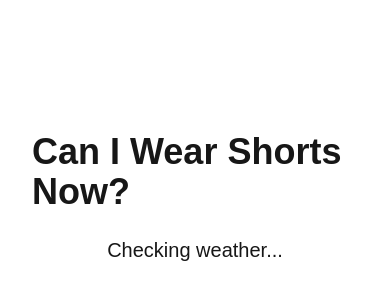
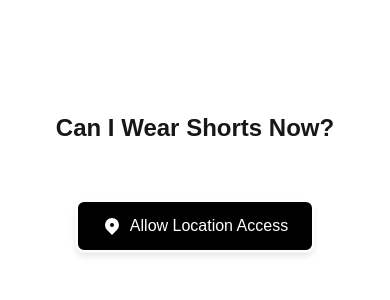
Before and after one commit to sunggyeol/caniwearshortsnow, a Next.js app: page / in a window 390 px wide. Shown: the part 224-524 px from the top of the page. Built offline with nearby package versions, Linux system fonts and the light colour scheme; no server answers.

Commit message:
fix: improve location access flow with a button

```diff
--- a/app/page.tsx
+++ b/app/page.tsx
@@ -4,7 +4,7 @@ export default function Home() {
   return (
     <div className="flex flex-col items-center justify-center min-h-screen p-8">
       <main className="flex flex-col items-center">
-        <h1 className="text-4xl font-bold mb-6">Can I Wear Shorts Now?</h1>
+        <h1 className="text-2xl md:text-4xl font-bold mb-6 whitespace-nowrap">Can I Wear Shorts Now?</h1>
         <LocationWeather />
       </main>
     </div>
--- a/components/LocationWeather.tsx
+++ b/components/LocationWeather.tsx
@@ -1,6 +1,6 @@
 'use client';
 
-import { useState, useEffect } from 'react';
+import { useState } from 'react';
 
 interface WeatherData {
   canWearShorts: boolean;
@@ -10,57 +10,99 @@ interface WeatherData {
 
 export default function LocationWeather() {
   const [weather, setWeather] = useState<WeatherData | null>(null);
-  const [loading, setLoading] = useState<boolean>(true);
+  const [loading, setLoading] = useState<boolean>(false);
   const [error, setError] = useState<string | null>(null);
 
-  useEffect(() => {
-    if (navigator.geolocation) {
-      navigator.geolocation.getCurrentPosition(
-        async (position) => {
+  const fetchWeather = async (latitude: number, longitude: number) => {
     try {
-            const { latitude, longitude } = position.coords;
+      setLoading(true);
       const response = await fetch(`/api/weather?lat=${latitude}&lon=${longitude}`);
-
       if (!response.ok) {
         throw new Error('Failed to fetch weather data');
       }
-
       const data = await response.json();
       setWeather(data);
-            setLoading(false);
     } catch (err) {
       setError('Could not get weather information');
+    } finally {
       setLoading(false);
     }
+  };
+
+  const handleGetLocation = () => {
+    if (navigator.geolocation) {
+      navigator.geolocation.getCurrentPosition(
+        (position) => {
+          const { latitude, longitude } = position.coords;
+          fetchWeather(latitude, longitude);
         },
         () => {
           setError('Location access denied');
-          setLoading(false);
         }
       );
     } else {
       setError('Geolocation not supported');
-      setLoading(false);
     }
-  }, []);
+  };
 
   if (loading) {
-    return <p className="text-xl">Checking weather...</p>;
+    return (
+      <div className="flex flex-col items-center justify-center">
+        <div className="animate-pulse text-xl">Checking weather...</div>
+      </div>
+    );
   }
 
   if (error) {
-    return <p className="text-xl text-red-500">{error}</p>;
+    return (
+      <div className="text-center">
+        <p className="text-xl text-red-500 mb-4">{error}</p>
+        <button
+          className="px-6 py-3 bg-blue-500 hover:bg-blue-600 text-white font-medium rounded-lg
+          shadow-md transition duration-300 ease-in-out transform hover:scale-105 focus:outline-none
+          focus:ring-2 focus:ring-blue-400 focus:ring-opacity-50"
+          onClick={handleGetLocation}
+        >
+          Try Again
+        </button>
+      </div>
+    );
+  }
+
+  if (!weather) {
+    return (
+      <div className="text-center p-8 flex flex-col items-center justify-center">
+        <button
+          className="px-6 py-3 bg-black text-white font-medium rounded-lg
+          border-2 border-white shadow-lg transition duration-300 ease-in-out
+          transform hover:scale-105 focus:outline-none focus:ring-2 focus:ring-white
+          focus:ring-opacity-50 flex items-center justify-center w-auto mx-auto"
+          onClick={handleGetLocation}
+          style={{ boxShadow: '0 0 0 1px rgba(255, 255, 255, 0.5), 0 4px 6px rgba(0, 0, 0, 0.1)' }}
+        >
+          <svg
+            className="w-5 h-5 mr-2"
+            fill="currentColor"
+            viewBox="0 0 20 20"
+            xmlns="http://www.w3.org/2000/svg"
+          >
+            <path fillRule="evenodd" d="M5.05 4.05a7 7 0 119.9 9.9L10 18.9l-4.95-4.95a7 7 0 010-9.9zM10 11a2 2 0 100-4 2 2 0 000 4z" clipRule="evenodd"></path>
+          </svg>
+          Allow Location Access
+        </button>
+      </div>
+    );
   }
 
   return (
     <div className="text-center">
       <h1 className="text-5xl font-bold mb-4">
-        {weather?.canWearShorts ? 'YES!' : 'NO'}
+        {weather.canWearShorts ? 'YES!' : 'NO'}
       </h1>
       <p className="text-xl mb-3">
-        {weather?.canWearShorts ? 'Wear shorts today!' : 'Wear pants today!'}
+        {weather.canWearShorts ? 'Wear shorts today!' : 'Wear pants today!'}
       </p>
-      <p className="text-lg">{weather?.temperature}°F - {weather?.condition}</p>
+      <p className="text-lg">{weather.temperature}°F - {weather.condition}</p>
     </div>
   );
 }
```
Lines whose indentation alone changed are shown as unchanged.
